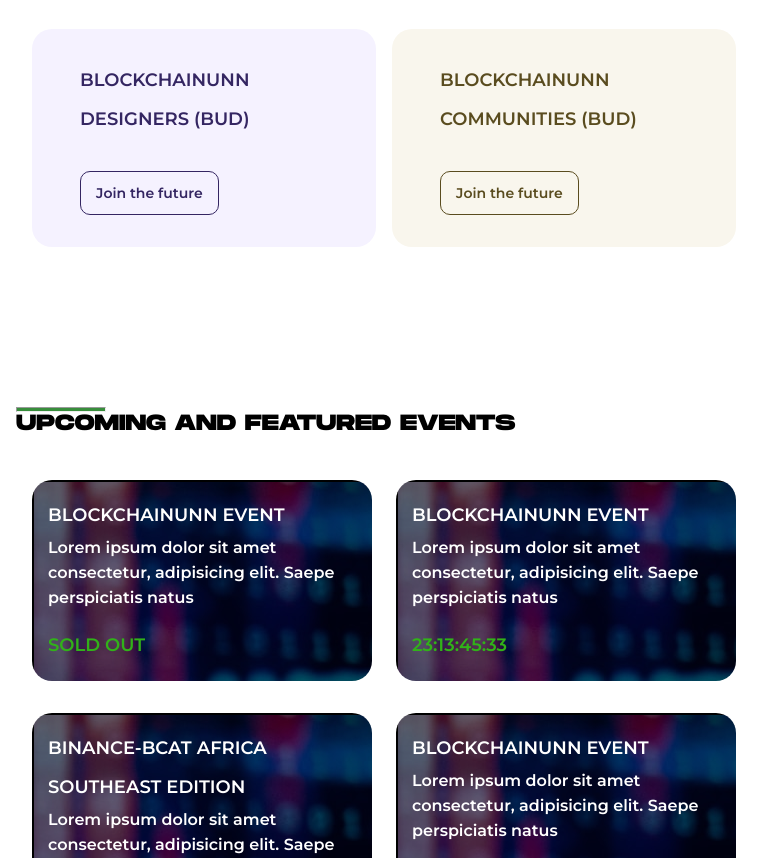
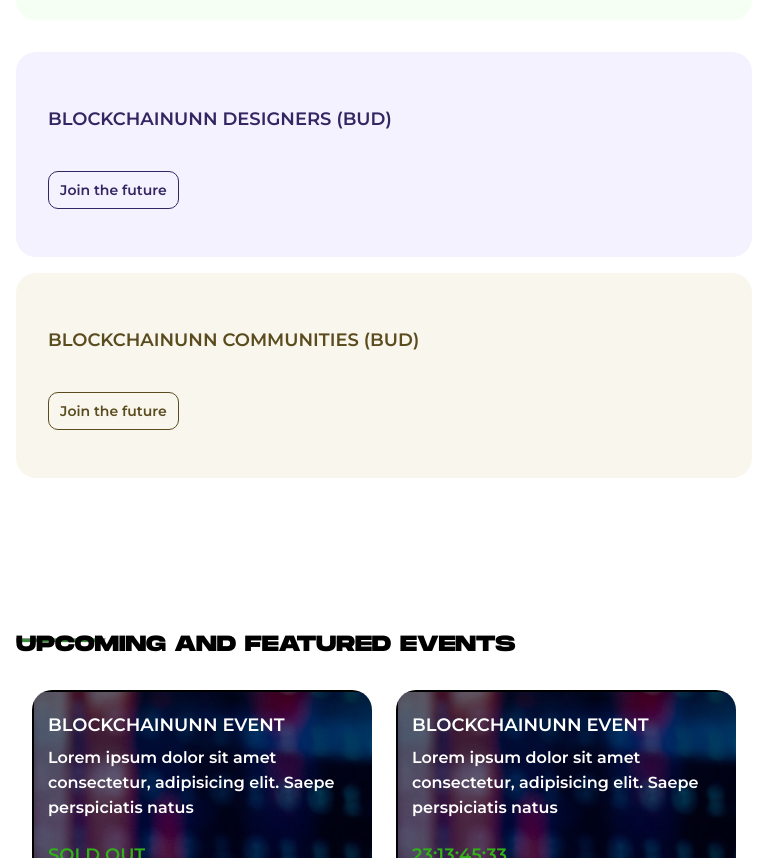
Before and after one commit to thee-emmanuella/bUNN, a plain HTML site: page index.html in a window 768 px wide. Shown: the part 857-1715 px from the top of the page. Drawn offline with Linux system fonts and the light colour scheme.

Commit message:
modified

```diff
--- a/main.css
+++ b/main.css
@@ -304,4 +304,29 @@
     .one article>div{
         margin-bottom: 2rem;
     }
+    .two{
+        flex-direction: column;
+    }
+    .two article{
+        flex-direction: column;
+        Padding-inline: 1rem;
+    }
+    .two header, .two div{
+        width: 100%;
+    }
+    .two header,.three header{
+        font-family: Monument Extended;
+        font-size: 22px;
+        line-height: 26.4px;
+    }
+    .two div{
+        padding: 3rem 2rem;
+    }
+    .two div h1, .three article h1{
+        font-size: 18px;
+    }
+    .two div button{
+        font-size: 14px;
+        padding: 7px 11px;
+    }
 }
```
